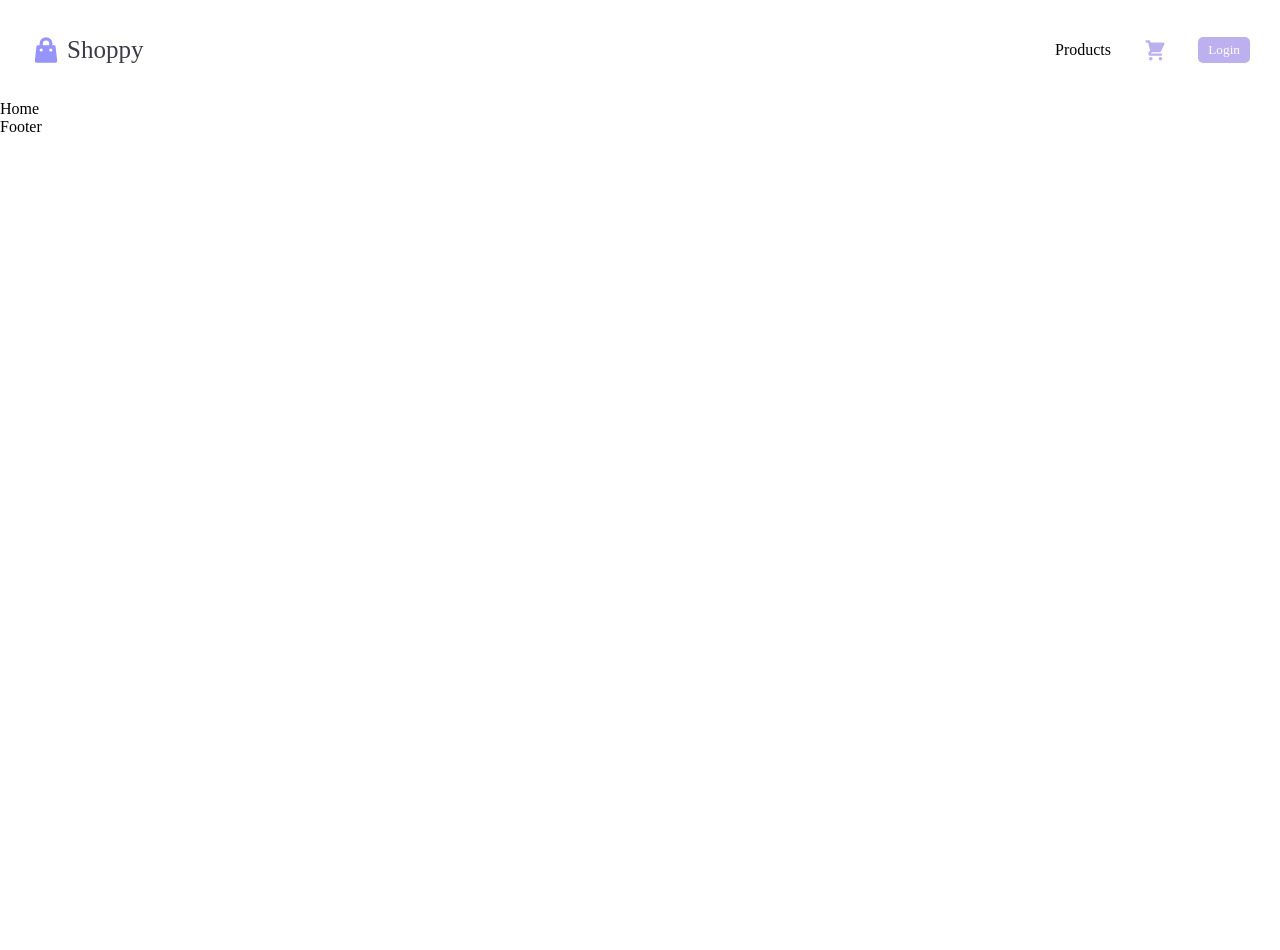
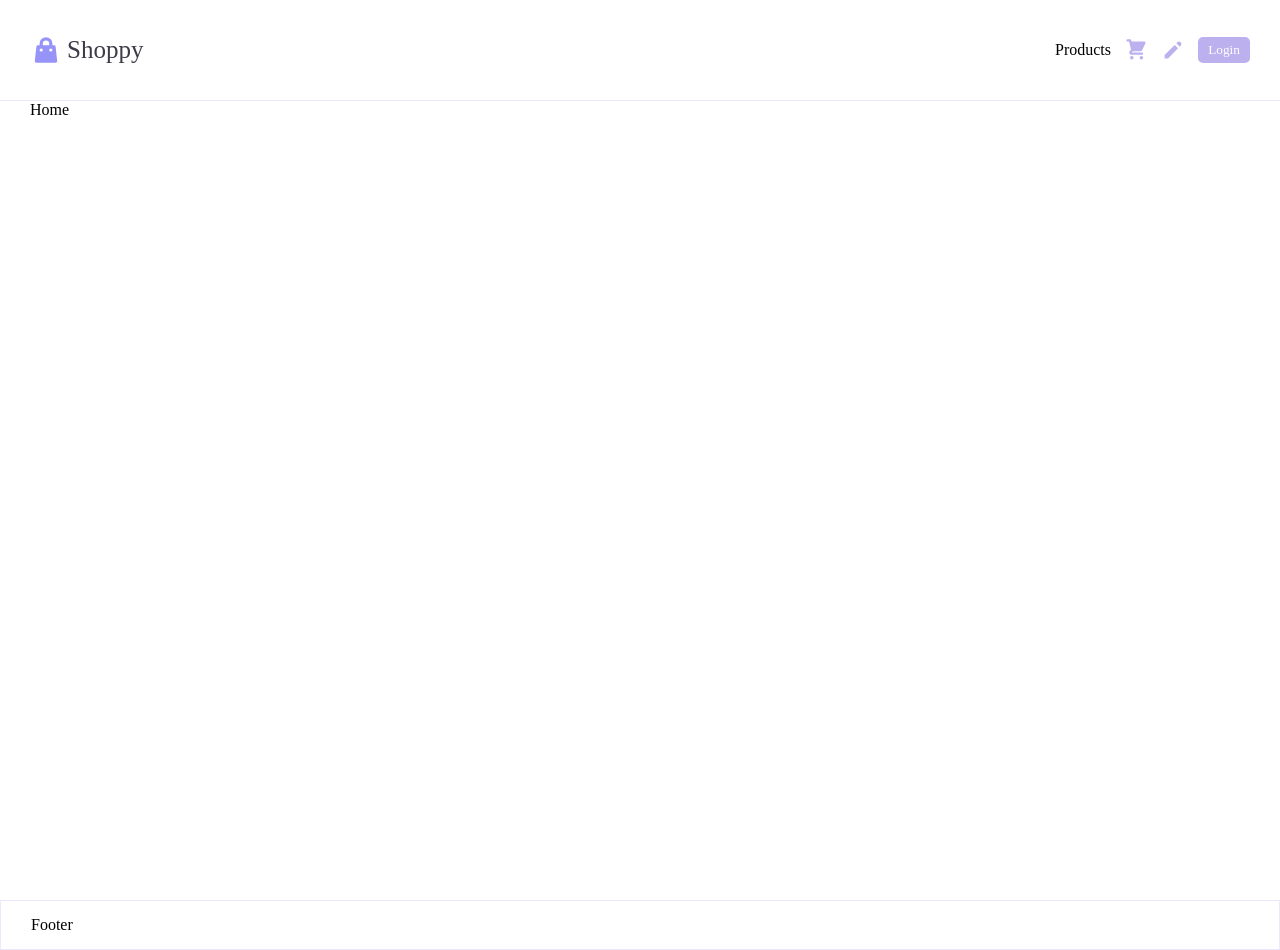
Before and after one commit to yoonikjyoon/shoppy, a React (Create React App) app: page / in a window 1280 px wide. Before the commit the page ends 800 px from the top, so only its background shows below. Built offline with nearby package versions, Linux system fonts and the light colour scheme; no server answers.

Commit message:
add login logout function

```diff
--- a/src/App.js
+++ b/src/App.js
@@ -1,12 +1,8 @@
-import { initializeApp } from "firebase/app";
-import { FIREBASE_CONFIG } from "./constants/env";
 import Header from "./components/organisms/Header";
 import { Outlet } from "react-router-dom";
 import Footer from "./components/organisms/Footer";
 
 function App() {
-  initializeApp(FIREBASE_CONFIG);
-
   return (
     <>
       <Header />
--- /dev/null
+++ b/src/api/firebase.js
@@ -0,0 +1,34 @@
+import { initializeApp } from "firebase/app";
+import {
+  getAuth,
+  signInWithPopup,
+  GoogleAuthProvider,
+  signOut,
+  onAuthStateChanged,
+} from "firebase/auth";
+
+const firebaseConfig = {
+  apiKey: process.env.REACT_APP_FIREBASE_API_KEY,
+  authDomain: process.env.REACT_APP_FIREBASE_AUTH_DOMAIN,
+  databaseURL: process.env.REACT_APP_FIREBASE_DB_URL,
+  projectId: process.env.REACT_APP_FIREBASE_PROJECT_ID,
+};
+
+// Initialize Firebase
+const app = initializeApp(firebaseConfig);
+const auth = getAuth();
+const provider = new GoogleAuthProvider();
+
+export function login() {
+  signInWithPopup(auth, provider).catch(console.error);
+}
+
+export function logout() {
+  return signOut(auth).catch(console.error);
+}
+
+export function onUserStateChange(callback) {
+  onAuthStateChanged(auth, (user) => {
+    callback(user);
+  });
+}
--- a/src/components/atoms/LoginButton.jsx
+++ b/src/components/atoms/LoginButton.jsx
@@ -1,10 +1,22 @@
 import React from "react";
 import styled from "styled-components";
+import User from "./User";
 
-export default function LoginButton() {
-  return <Container onClick={() => console.log("Login!")}>Login</Container>;
+export default function LoginButton({ user, handleLogin, handleLogout }) {
+  return (
+    <>
+      {!user ? (
+        <Button onClick={handleLogin}>Login</Button>
+      ) : (
+        <>
+          <User user={user} />
+          <Button onClick={handleLogout}>Logout</Button>
+        </>
+      )}
+    </>
+  );
 }
-const Container = styled.button`
+const Button = styled.button`
   padding: 5px 10px;
   border-radius: 5px;
   background-color: var(--lavender-color);
--- /dev/null
+++ b/src/components/atoms/User.jsx
@@ -0,0 +1,10 @@
+import React from "react";
+
+export default function User({ user: { photoURL, displayName } }) {
+  return (
+    <div>
+      <img src={photoURL} alt={displayName} referrerPolicy="no-referrer" />
+      <span>{displayName}</span>
+    </div>
+  );
+}
--- a/src/components/molecules/HeaderElements.jsx
+++ b/src/components/molecules/HeaderElements.jsx
@@ -1,10 +1,17 @@
-import React from "react";
+import React, { useEffect, useState } from "react";
 import styled from "styled-components";
-import { HiShoppingCart } from "react-icons/hi";
+import { HiPencil, HiShoppingCart } from "react-icons/hi";
 import LoginButton from "../atoms/LoginButton";
 import { Link } from "react-router-dom";
+import { login, logout, onUserStateChange } from "../../api/firebase";
 
 export default function HeaderElements() {
+  const [user, setUser] = useState();
+
+  useEffect(() => {
+    onUserStateChange(setUser);
+  }, []);
+
   return (
     <Container>
       <Link to={"/products"}>Products</Link>
@@ -12,10 +19,19 @@ export default function HeaderElements() {
         <HiShoppingCart
           color="#bdb0ee"
           size="1.5em"
-          style={{ cursor: "pointer", marginTop: 5 }}
+          style={{ cursor: "pointer", marginTop: 3 }}
+          title="go to cart page"
         />
       </Link>
-      <LoginButton />
+      <Link to={"/products/new"}>
+        <HiPencil
+          color="#bdb0ee"
+          size="1.5em"
+          style={{ cursor: "pointer", marginTop: 3 }}
+          title="add new product"
+        />
+      </Link>
+      <LoginButton user={user} handleLogin={login} handleLogout={logout} />
     </Container>
   );
 }
--- a/src/components/organisms/Footer.jsx
+++ b/src/components/organisms/Footer.jsx
@@ -1,5 +1,14 @@
 import React from "react";
+import styled from "styled-components";
 
 export default function Footer() {
-  return <div>Footer</div>;
+  return <FooterWrap>Footer</FooterWrap>;
 }
+const FooterWrap = styled.footer`
+  width: 100vw;
+  height: 50px;
+  padding: 0 30px;
+  display: flex;
+  align-items: center;
+  border: 1px solid var(--lavender-very-light-color);
+`;
--- a/src/components/pages/Home.jsx
+++ b/src/components/pages/Home.jsx
@@ -1,5 +1,12 @@
 import React from "react";
+import styled from "styled-components";
 
 export default function Home() {
-  return <div>Home</div>;
+  return <Container>Home</Container>;
 }
+const Container = styled.div`
+  width: 100vw;
+  height: 100vh;
+  padding: 0 30px;
+  border-top: 1px solid var(--lavender-very-light-color);
+`;
--- a/src/constants/env.js
+++ /dev/null
@@ -1,11 +0,0 @@
-export const FIREBASE_CONFIG = {
-  apiKey: "AIzaSyAXyAVK8Sl2vezN6LxJR1WXe9kFlbnKDn8",
-  authDomain: "shoppy-595de.firebaseapp.com",
-  databaseURL:
-    "https://shoppy-595de-default-rtdb.asia-southeast1.firebasedatabase.app",
-  projectId: "shoppy-595de",
-  storageBucket: "shoppy-595de.appspot.com",
-  messagingSenderId: "855157340651",
-  appId: "1:855157340651:web:68adfe22c2760f9d0f81ae",
-  measurementId: "G-M9GFS00FHN",
-};
```
Also changed, not shown: src/constants/color.js (deleted, +0 -8 lines).
